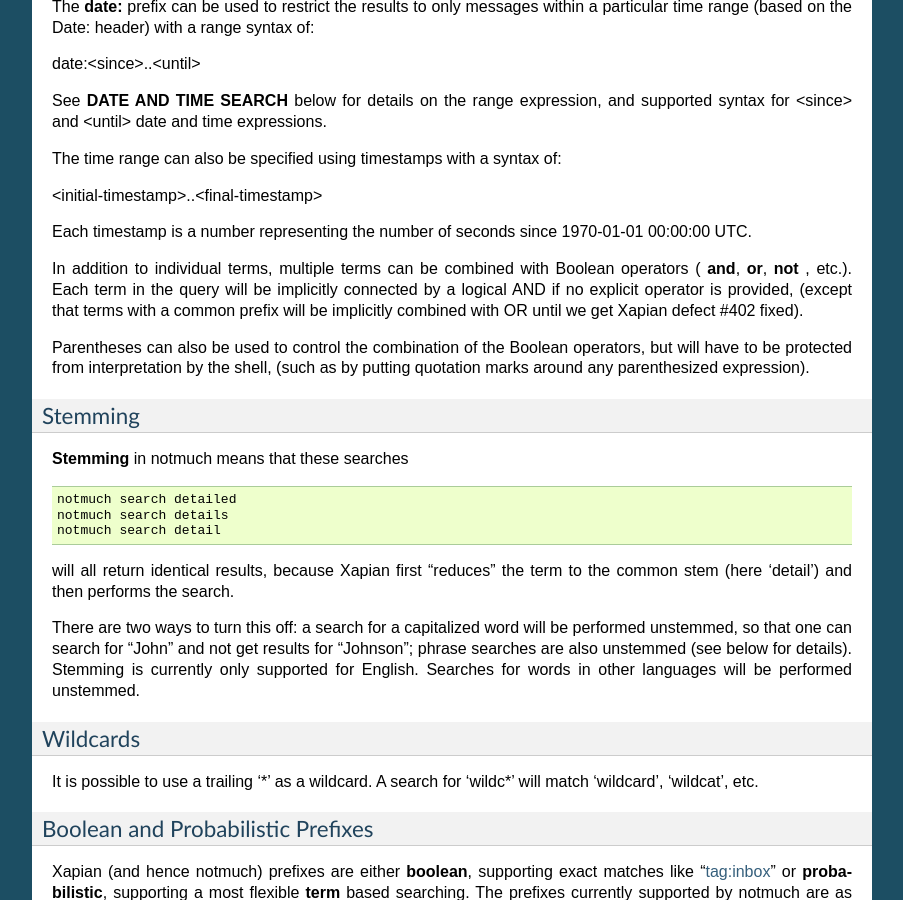
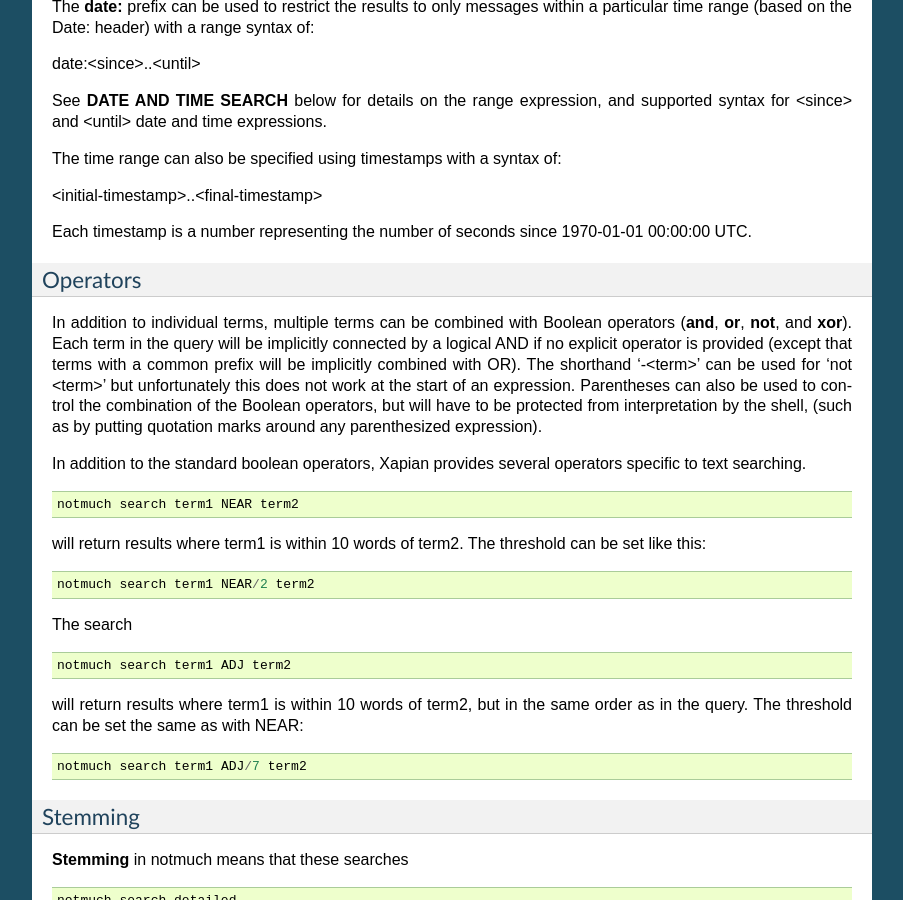
Before and after one commit to notmuch/notmuch, a Sphinx documentation site: the page built from doc/man7/notmuch-search-terms.rst, in a window 1280 px wide and 900 px high, scrolled down 1585 px. Shown: the whole window, without its empty margins (198-1101 px from the left). Built offline with Sphinx 7.4.7, drawn with Linux system fonts in a browser that asks for light colours; the version number is read from the project's files by our own code.

Commit message:
doc: add more information on operators.
More material borrowed from the wiki page on "searching"

```diff
--- a/doc/man7/notmuch-search-terms.rst
+++ b/doc/man7/notmuch-search-terms.rst
@@ -124,16 +124,48 @@
 Each timestamp is a number representing the number of seconds since
 1970-01-01 00:00:00 UTC.
 
+Operators
+---------
+
 In addition to individual terms, multiple terms can be combined with
-Boolean operators ( **and**, **or**, **not** , etc.). Each term in the
-query will be implicitly connected by a logical AND if no explicit
-operator is provided, (except that terms with a common prefix will be
-implicitly combined with OR until we get Xapian defect #402 fixed).
+Boolean operators (**and**, **or**, **not**, and **xor**). Each term
+in the query will be implicitly connected by a logical AND if no
+explicit operator is provided (except that terms with a common prefix
+will be implicitly combined with OR).  The shorthand '-<term>' can be
+used for 'not <term>' but unfortunately this does not work at the
+start of an expression.  Parentheses can also be used to control the
+combination of the Boolean operators, but will have to be protected
+from interpretation by the shell, (such as by putting quotation marks
+around any parenthesized expression).
 
-Parentheses can also be used to control the combination of the Boolean
-operators, but will have to be protected from interpretation by the
-shell, (such as by putting quotation marks around any parenthesized
-expression).
+In addition to the standard boolean operators, Xapian provides several
+operators specific to text searching.
+
+::
+
+        notmuch search term1 NEAR term2
+
+will return results where term1 is within 10 words of term2. The
+threshold can be set like this:
+
+::
+
+        notmuch search term1 NEAR/2 term2
+
+The search
+
+::
+
+        notmuch search term1 ADJ term2
+
+will return results where term1 is within 10 words of term2, but in the
+same order as in the query. The threshold can be set the same as with
+NEAR:
+
+::
+
+        notmuch search term1 ADJ/7 term2
+
 
 Stemming
 --------
```
